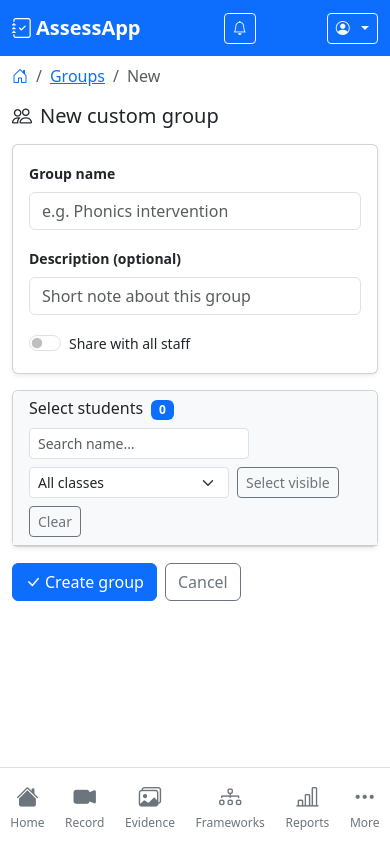
After one commit to DPlazma/assessapp, a Django app: page /students/groups/new/ in a window 390 px wide. The commit adds this page. Run offline with Django 5.2, Linux system fonts and the light colour scheme; the visitor is signed in with stand-in values (Sample User, id 1); data that the repository does not hold is empty.

Commit message:
Add custom student groups with class-style progress view
- StudentGroup model (owner, optional sharing, M2M students) + migration
- Group CRUD views and a class-style group progress page reusing the
  class-progress chart builders via students_override/fw_ids_override
- Searchable student picker (create/edit) with select-visible/clear
- Group list (my groups + shared) and nav entries (desktop + mobile)
- Frameworks resolved as the union of each member's assignments

```diff
--- a/students/urls.py
+++ b/students/urls.py
@@ -4,6 +4,13 @@ from . import views
 app_name = "students"
 
 urlpatterns = [
+    # ── Custom student groups ──
+    path("groups/", views.group_list, name="group_list"),
+    path("groups/new/", views.group_create, name="group_create"),
+    path("groups/<int:pk>/", views.group_progress, name="group_progress"),
+    path("groups/<int:pk>/edit/", views.group_edit, name="group_edit"),
+    path("groups/<int:pk>/delete/", views.group_delete, name="group_delete"),
+
     path("<int:pk>/", views.student_detail, name="detail"),
     path("<int:pk>/progress/", views.student_progress, name="progress"),
     path("<int:pk>/progress/ai-summary/", views.generate_ai_summary, name="ai_summary"),
--- a/students/views.py
+++ b/students/views.py
@@ -1276,3 +1276,207 @@ def learning_journey_pdf(request, pk):
     safe_name = student.full_name.replace(" ", "_")
     response["Content-Disposition"] = f'attachment; filename="learning_journey_{safe_name}.pdf"'
     return response
+
+
+# ══════════════════════════════════════════════════════════════════════
+#  CUSTOM STUDENT GROUPS
+#  Teacher-defined cohorts that get a class-style progress view.
+# ══════════════════════════════════════════════════════════════════════
+
+def _group_framework_ids(group):
+    """Union of active framework ids assigned to any member of ``group``.
+
+    A member can inherit frameworks via a direct student assignment or via
+    their class group, mirroring how the rest of the app resolves frameworks.
+    """
+    from assessments.models import FrameworkAssignment
+
+    members = group.students.filter(is_active=True)
+    student_ids = list(members.values_list("pk", flat=True))
+    class_ids = list(
+        members.exclude(class_group__isnull=True)
+        .values_list("class_group_id", flat=True)
+    )
+    return set(
+        FrameworkAssignment.objects.filter(framework__is_active=True)
+        .filter(Q(student_id__in=student_ids) | Q(class_group_id__in=class_ids))
+        .values_list("framework_id", flat=True)
+    )
+
+
+@login_required
+def group_list(request):
+    """List the current user's custom groups plus any shared groups."""
+    from students.models import StudentGroup
+
+    my_groups = (
+        StudentGroup.objects.filter(owner=request.user)
+        .prefetch_related("students")
+    )
+    shared_groups = (
+        StudentGroup.objects.filter(is_shared=True)
+        .exclude(owner=request.user)
+        .select_related("owner")
+        .prefetch_related("students")
+    )
+    context = {
+        "my_groups": my_groups,
+        "shared_groups": shared_groups,
+    }
+    return render(request, "students/group_list.html", context)
+
+
+@login_required
+def group_create(request):
+    """Create a custom group.
+
+    GET  → a searchable student picker (the "students list" with checkboxes).
+    POST → save the new group with the selected students.
+    """
+    from django.contrib import messages
+    from students.models import StudentGroup, ClassGroup
+
+    if request.method == "POST":
+        name = (request.POST.get("name") or "").strip()
+        description = (request.POST.get("description") or "").strip()
+        is_shared = bool(request.POST.get("is_shared"))
+        student_ids = request.POST.getlist("students")
+
+        if not name:
+            messages.error(request, "Please give the group a name.")
+        elif not student_ids:
+            messages.error(request, "Select at least one student for the group.")
+        else:
+            group = StudentGroup.objects.create(
+                name=name,
+                description=description,
+                owner=request.user,
+                is_shared=is_shared,
+            )
+            group.students.set(
+                Student.objects.filter(pk__in=student_ids, is_active=True)
+            )
+            messages.success(request, f"Group “{group.name}” created.")
+            return redirect("students:group_progress", pk=group.pk)
+
+    students = (
+        Student.objects.filter(is_active=True)
+        .select_related("class_group")
+        .order_by("last_name", "first_name")
+    )
+    context = {
+        "students": students,
+        "class_groups": ClassGroup.objects.all(),
+        "pathway_choices": Student.PATHWAY_CHOICES,
+        "preselected_ids": [
+            int(i) for i in request.GET.getlist("students") if i.isdigit()
+        ],
+    }
+    return render(request, "students/group_form.html", context)
+
+
+@login_required
+def group_edit(request, pk):
+    """Edit a group's name, sharing and membership."""
+    from django.contrib import messages
+    from students.models import StudentGroup, ClassGroup
+
+    group = get_object_or_404(StudentGroup, pk=pk)
+    if not group.editable_by(request.user):
+        return HttpResponse("Forbidden", status=403)
+
+    if request.method == "POST":
+        name = (request.POST.get("name") or "").strip()
+        description = (request.POST.get("description") or "").strip()
+        is_shared = bool(request.POST.get("is_shared"))
+        student_ids = request.POST.getlist("students")
+
+        if not name:
+            messages.error(request, "Please give the group a name.")
+        elif not student_ids:
+            messages.error(request, "Select at least one student for the group.")
+        else:
+            group.name = name
+            group.description = description
+            group.is_shared = is_shared
+            group.save()
+            group.students.set(
+                Student.objects.filter(pk__in=student_ids, is_active=True)
+            )
+            messages.success(request, f"Group “{group.name}” updated.")
+            return redirect("students:group_progress", pk=group.pk)
+
+    students = (
+        Student.objects.filter(is_active=True)
+        .select_related("class_group")
+        .order_by("last_name", "first_name")
+    )
+    context = {
+        "group": group,
+        "students": students,
+        "class_groups": ClassGroup.objects.all(),
+        "pathway_choices": Student.PATHWAY_CHOICES,
+        "preselected_ids": list(group.students.values_list("pk", flat=True)),
+        "is_edit": True,
+    }
+    return render(request, "students/group_form.html", context)
+
+
+@login_required
+def group_delete(request, pk):
+    """Delete a group (owner or superuser only)."""
+    from django.contrib import messages
+    from students.models import StudentGroup
+
+    group = get_object_or_404(StudentGroup, pk=pk)
+    if not group.editable_by(request.user):
+        return HttpResponse("Forbidden", status=403)
+    if request.method == "POST":
+        name = group.name
+        group.delete()
+        messages.success(request, f"Group “{name}” deleted.")
+        return redirect("students:group_list")
+    return render(request, "students/group_confirm_delete.html", {"group": group})
+
+
+@login_required
+def group_progress(request, pk):
+    """Class-style progress view for a custom student group."""
+    from students.models import StudentGroup
+    from assessments.views import (
+        _cp_date_range, _cp_build_data, _cp_chart_context,
+    )
+
+    group = get_object_or_404(StudentGroup, pk=pk)
+    if not group.visible_to(request.user):
+        return HttpResponse("Forbidden", status=403)
+
+    fw_ids = _group_framework_ids(group)
+    students_qs = group.students.filter(is_active=True)
+
+    date_from, date_to, period_label = _cp_date_range(request)
+    data = _cp_build_data(
+        request, None, date_from, date_to,
+        students_override=students_qs, fw_ids_override=fw_ids,
+    )
+    chart_ctx = _cp_chart_context(request, None, data, fw_ids_override=fw_ids)
+
+    context = {
+        "group": group,
+        "can_edit": group.editable_by(request.user),
+        "member_count": students_qs.count(),
+        "view_mode": request.GET.get("view", "both"),
+        "period_label": period_label,
+        "date_from": request.GET.get("date_from", ""),
+        "date_to": request.GET.get("date_to", ""),
+        "academic_years": AcademicYear.objects.all(),
+        "terms": Term.objects.select_related("academic_year").all(),
+        "selected_academic_year": request.GET.get("academic_year", ""),
+        "selected_term": request.GET.get("term", ""),
+        **data,
+        **chart_ctx,
+    }
+
+    if request.GET.get("partial") == "1" or request.headers.get("HX-Request"):
+        return render(request, "students/_progress_charts.html", context)
+    return render(request, "students/group_progress.html", context)
--- a/templates/base.html
+++ b/templates/base.html
@@ -200,6 +200,9 @@
             <a href="{% url 'reports:index' %}" class="btn btn-outline-light btn-sm d-none d-lg-inline-flex align-items-center me-1">
                 <i class="bi bi-bar-chart-line me-1"></i>Reports
             </a>
+            <a href="{% url 'students:group_list' %}" class="btn btn-outline-light btn-sm d-none d-lg-inline-flex align-items-center me-1">
+                <i class="bi bi-people me-1"></i>Groups
+            </a>
 
             {% if is_slt %}
             <!-- Admin menu (SLT only) -->
@@ -319,6 +322,7 @@
                 <form class="p-2" action="{% url 'core:search' %}" method="get" role="search">
                     <input type="search" name="q" class="form-control" placeholder="Search students or classes…">
                 </form>
+                <a class="list-group-item list-group-item-action" href="{% url 'students:group_list' %}"><i class="bi bi-people me-2"></i>Groups</a>
                 {% if is_subject_lead %}
                 <a class="list-group-item list-group-item-action" href="{% url 'assessments:my_subjects' %}"><i class="bi bi-book me-2"></i>My Subjects</a>
                 {% endif %}
--- /dev/null
+++ b/templates/students/group_form.html
@@ -0,0 +1,109 @@
+{% extends "base.html" %}
+{% block breadcrumb %}<nav aria-label="breadcrumb" class="container-fluid pt-2"><ol class="breadcrumb mb-0 small"><li class="breadcrumb-item"><a href="{% url 'core:dashboard' %}"><i class="bi bi-house-door"></i></a></li><li class="breadcrumb-item"><a href="{% url 'students:group_list' %}">Groups</a></li><li class="breadcrumb-item active">{% if is_edit %}Edit{% else %}New{% endif %}</li></ol></nav>{% endblock %}
+{% block title %}{% if is_edit %}Edit group{% else %}New group{% endif %} — AssessApp{% endblock %}
+
+{% block content %}
+<h5 class="mb-3"><i class="bi bi-people me-2"></i>{% if is_edit %}Edit group{% else %}New custom group{% endif %}</h5>
+
+<form method="post">
+    {% csrf_token %}
+    <div class="card mb-3 shadow-sm">
+        <div class="card-body">
+            <div class="row g-3">
+                <div class="col-md-5">
+                    <label class="form-label fw-bold small">Group name</label>
+                    <input type="text" name="name" class="form-control" required
+                           value="{% if group %}{{ group.name }}{% endif %}" placeholder="e.g. Phonics intervention">
+                </div>
+                <div class="col-md-5">
+                    <label class="form-label fw-bold small">Description (optional)</label>
+                    <input type="text" name="description" class="form-control"
+                           value="{% if group %}{{ group.description }}{% endif %}" placeholder="Short note about this group">
+                </div>
+                <div class="col-md-2 d-flex align-items-end">
+                    <div class="form-check form-switch">
+                        <input class="form-check-input" type="checkbox" role="switch" id="isShared" name="is_shared"
+                               {% if group and group.is_shared %}checked{% endif %}>
+                        <label class="form-check-label small" for="isShared">Share with all staff</label>
+                    </div>
+                </div>
+            </div>
+        </div>
+    </div>
+
+    <div class="card mb-3 shadow-sm">
+        <div class="card-header bg-light d-flex align-items-center justify-content-between flex-wrap gap-2">
+            <h6 class="mb-0">Select students <span class="badge bg-primary ms-1" id="selCount">0</span></h6>
+            <div class="d-flex gap-2 align-items-center flex-wrap">
+                <input type="search" id="studentSearch" class="form-control form-control-sm" style="max-width:220px;" placeholder="Search name…">
+                <select id="classFilter" class="form-select form-select-sm" style="max-width:200px;">
+                    <option value="">All classes</option>
+                    {% for cg in class_groups %}<option value="{{ cg.pk }}">{{ cg.name }}</option>{% endfor %}
+                </select>
+                <button type="button" class="btn btn-outline-secondary btn-sm" id="selectAllVisible">Select visible</button>
+                <button type="button" class="btn btn-outline-secondary btn-sm" id="clearAll">Clear</button>
+            </div>
+        </div>
+        <div class="card-body p-0" style="max-height:520px; overflow-y:auto;">
+            <table class="table table-sm table-hover mb-0 align-middle">
+                <tbody>
+                    {% for s in students %}
+                    <tr class="student-row" data-name="{{ s.full_name|lower }}" data-class="{{ s.class_group_id|default:'' }}">
+                        <td style="width:42px;">
+                            <input class="form-check-input student-cb" type="checkbox" name="students" value="{{ s.pk }}"
+                                   {% if s.pk in preselected_ids %}checked{% endif %}>
+                        </td>
+                        <td>{{ s.full_name }}</td>
+                        <td class="text-muted small">{{ s.class_group.name|default:"—" }}</td>
+                        <td class="text-muted small">{{ s.get_pathway_display }}</td>
+                    </tr>
+                    {% endfor %}
+                </tbody>
+            </table>
+        </div>
+    </div>
+
+    <div class="d-flex gap-2">
+        <button type="submit" class="btn btn-primary"><i class="bi bi-check-lg me-1"></i>{% if is_edit %}Save changes{% else %}Create group{% endif %}</button>
+        <a href="{% url 'students:group_list' %}" class="btn btn-outline-secondary">Cancel</a>
+    </div>
+</form>
+
+<script>
+(function() {
+    const search = document.getElementById('studentSearch');
+    const classFilter = document.getElementById('classFilter');
+    const rows = Array.from(document.querySelectorAll('.student-row'));
+    const cbs = Array.from(document.querySelectorAll('.student-cb'));
+    const selCount = document.getElementById('selCount');
+
+    const updateCount = () => {
+        selCount.textContent = cbs.filter(c => c.checked).length;
+    };
+    const applyFilter = () => {
+        const q = (search.value || '').trim().toLowerCase();
+        const cls = classFilter.value;
+        rows.forEach(r => {
+            const matchName = !q || r.dataset.name.includes(q);
+            const matchClass = !cls || r.dataset.class === cls;
+            r.style.display = (matchName && matchClass) ? '' : 'none';
+        });
+    };
+    const visibleCbs = () => rows.filter(r => r.style.display !== 'none')
+        .map(r => r.querySelector('.student-cb'));
+
+    search.addEventListener('input', applyFilter);
+    classFilter.addEventListener('change', applyFilter);
+    cbs.forEach(c => c.addEventListener('change', updateCount));
+    document.getElementById('selectAllVisible').addEventListener('click', () => {
+        visibleCbs().forEach(c => { c.checked = true; });
+        updateCount();
+    });
+    document.getElementById('clearAll').addEventListener('click', () => {
+        cbs.forEach(c => { c.checked = false; });
+        updateCount();
+    });
+    updateCount();
+})();
+</script>
+{% endblock %}
```
Also changed, not shown: assessments/views.py (+31 -14 lines), students/models.py (+43 -0 lines), templates/students/group_confirm_delete.html (added, +18 -0 lines), templates/students/group_list.html (added, +58 -0 lines), templates/students/group_progress.html (added, +81 -0 lines), students/migrations/0004_studentgroup.py (added).
